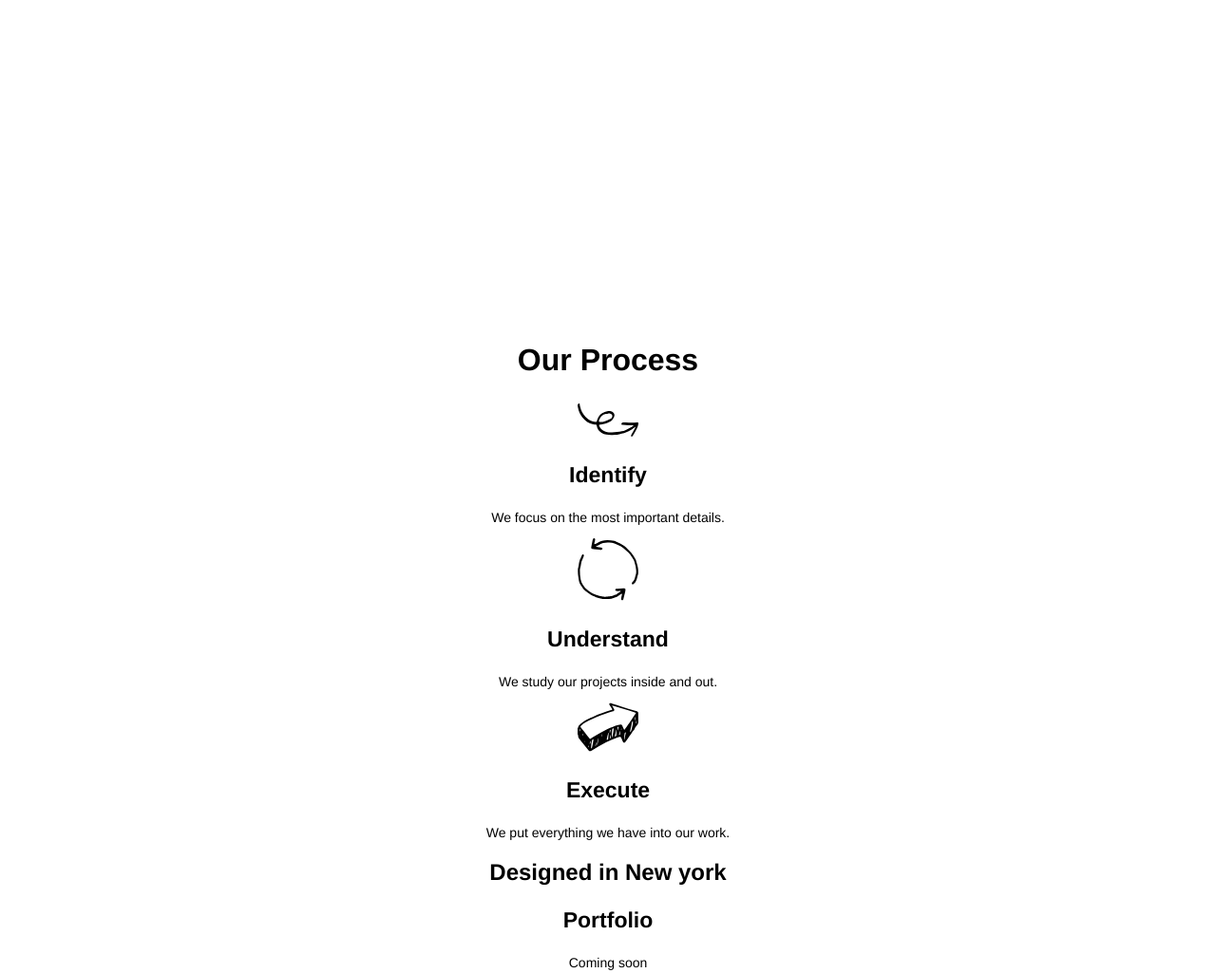
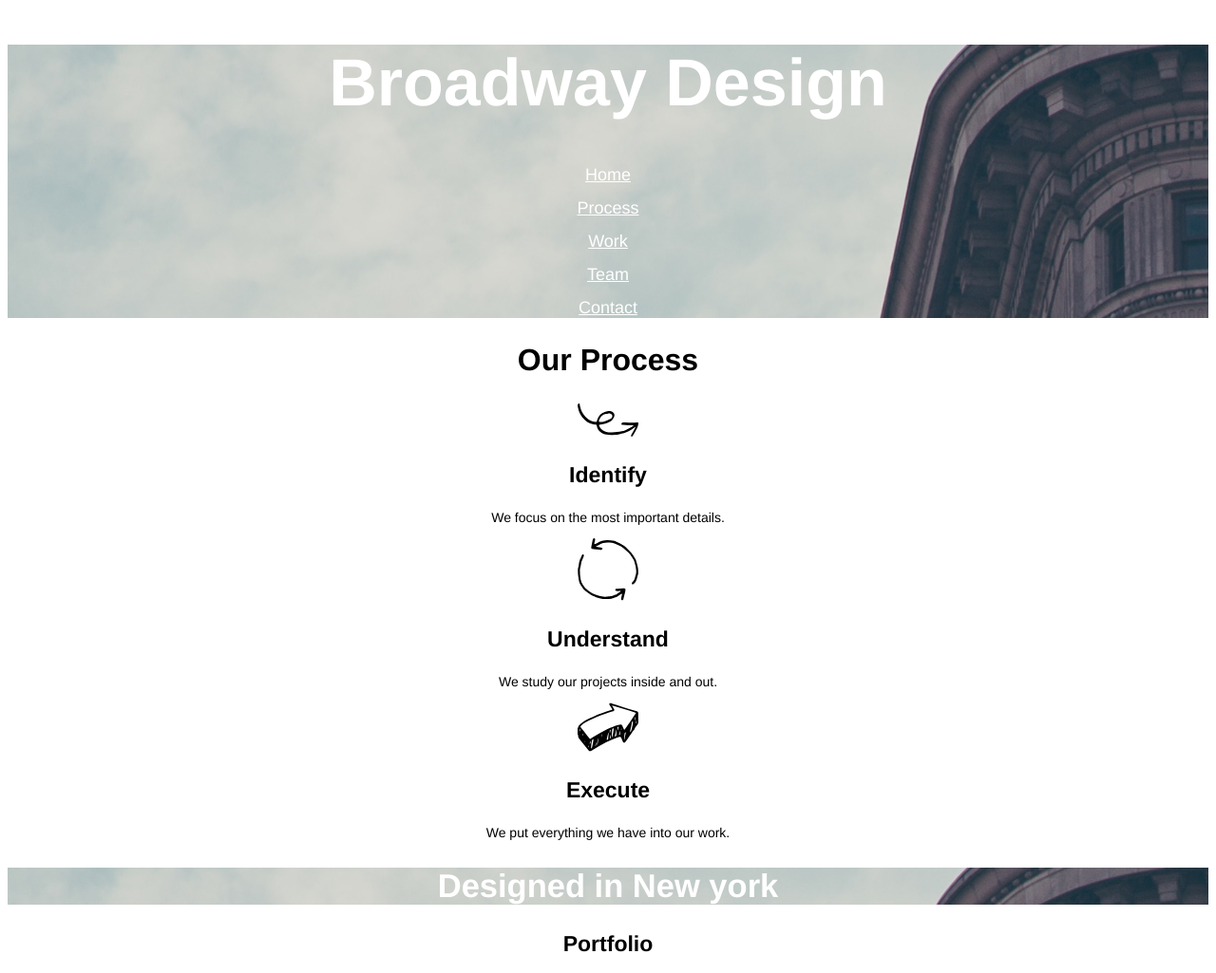
Before and after one commit to Bbg-Spt/Broadway, a plain HTML site: page index.html in a window 1280 px wide. Shown: the top 1025 px of the page at 95% size. Drawn offline with Linux system fonts and the light colour scheme.

Commit message:
bug fix try 2

```diff
--- a/Resources/CSS/style.css
+++ b/Resources/CSS/style.css
@@ -9,10 +9,10 @@ h1 {
 }
 
 #header, #second {
-  background-image: url("./Resources/Images/building.png");
+  background-image: url('../Images/building.png');
 }
 
-a, #footer, #header {
+a, #footer, #header, #second {
   color: white;
 }
 
@@ -33,7 +33,7 @@ p {
   font-size: 32px;
 }
 
-.second {
+#second {
   font-size: 23px;
   font-weight: bold;
 }
```
